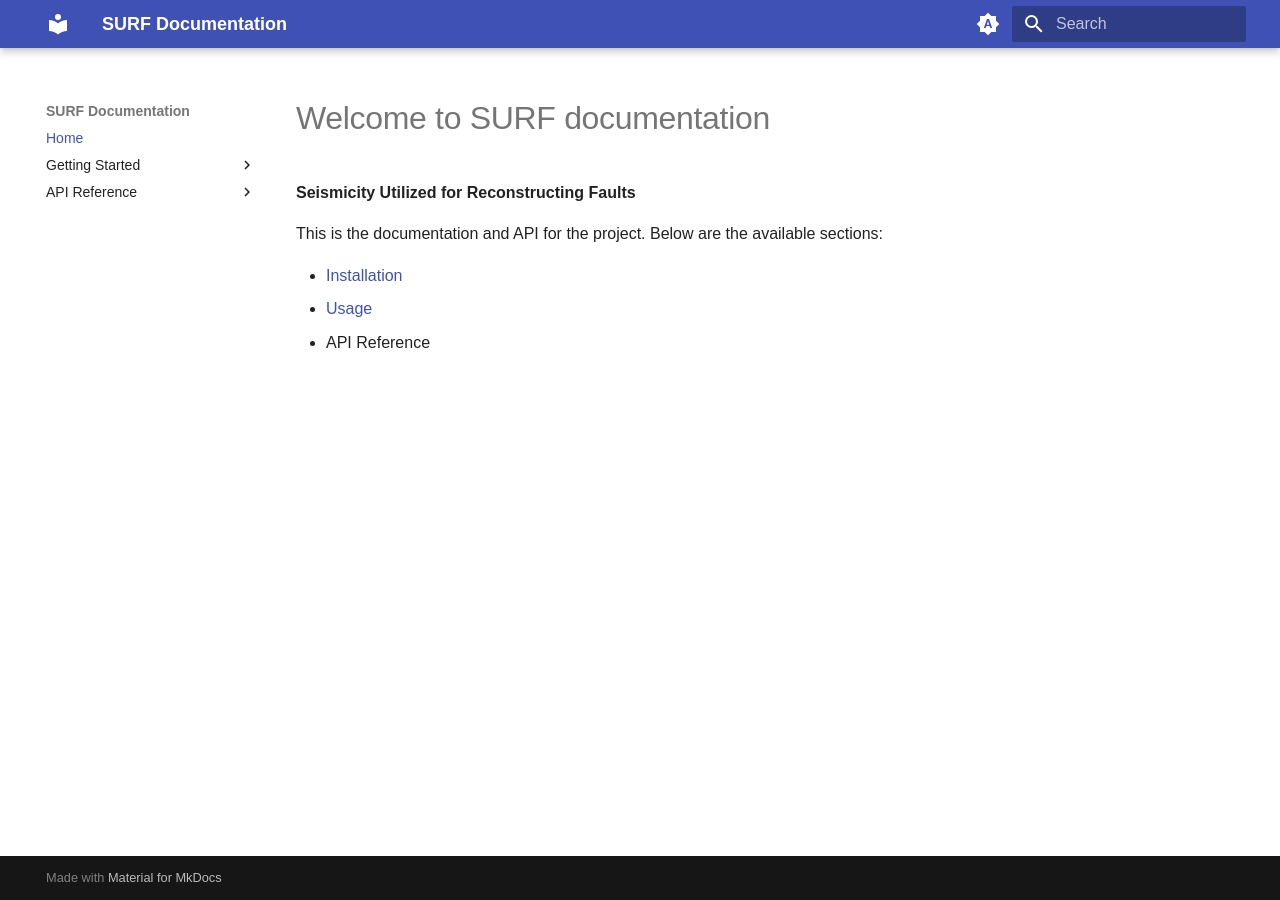
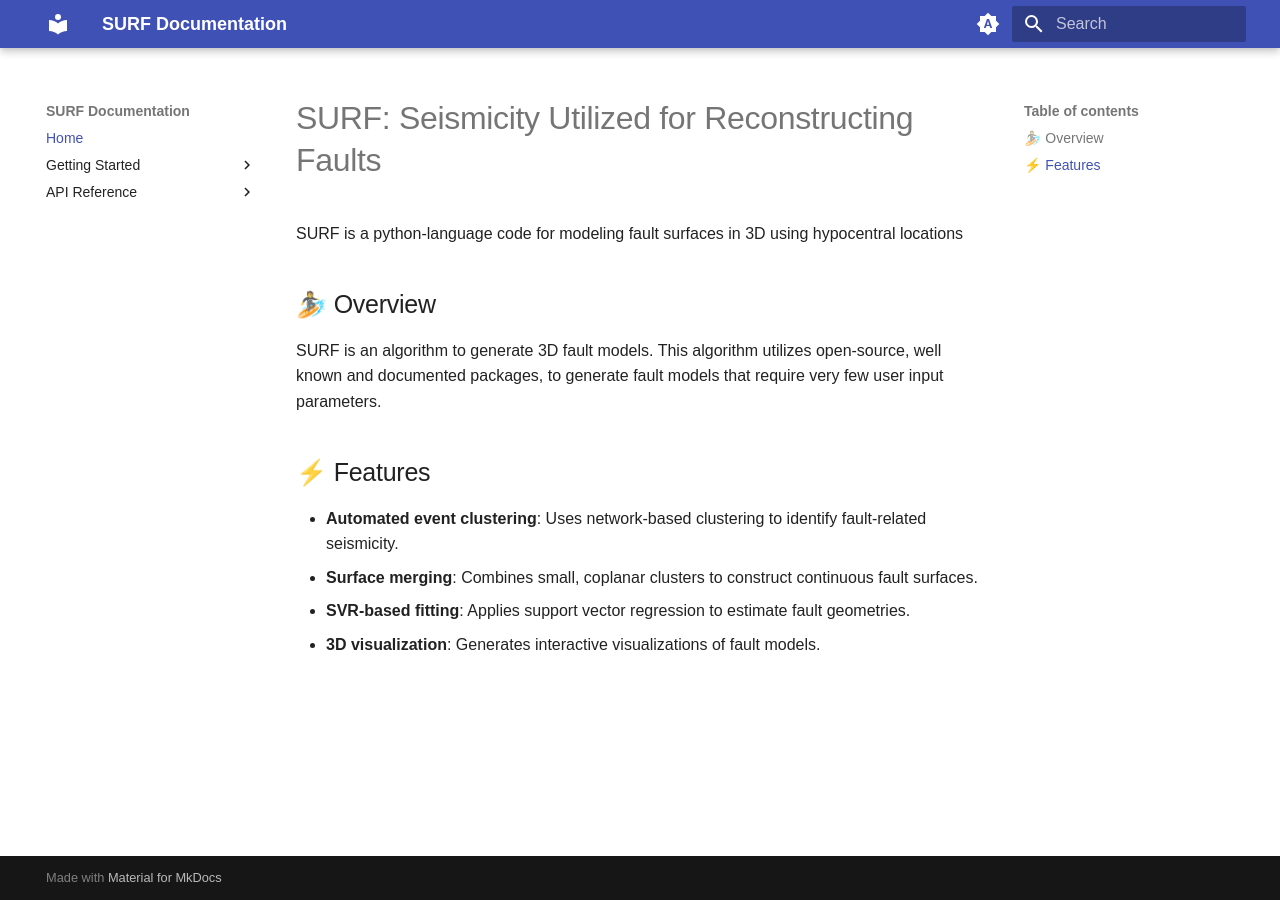
Before and after one commit to travisalongi/surf_doc, an MkDocs documentation site: the page built from docs/index.md, in a window 1280 px wide. Built offline with MkDocs 1.6.1 and Material for MkDocs 9.7.7, drawn with Linux system fonts in a browser that asks for light colours; some web fonts are replaced.

Commit message:
Update the index page

```diff
--- a/docs/index.md
+++ b/docs/index.md
@@ -1,10 +1,13 @@
+# SURF: Seismicity Utilized for Reconstructing Faults
 
-# Welcome to SURF documentation
+SURF is a python-language code for modeling fault surfaces in 3D using hypocentral locations
 
-**Seismicity Utilized for Reconstructing Faults**
 
-This is the documentation and API for the project. Below are the available sections:
+## 🏄 Overview
+SURF is an algorithm to generate 3D fault models. This algorithm utilizes open-source, well known and documented packages, to generate fault models that require very few user input parameters.
 
-- [Installation](installation.md)
-- [Usage](usage.md)
-- API Reference
+## ⚡ Features
+- **Automated event clustering**: Uses network-based clustering to identify fault-related seismicity.
+- **Surface merging**: Combines small, coplanar clusters to construct continuous fault surfaces.
+- **SVR-based fitting**: Applies support vector regression to estimate fault geometries.
+- **3D visualization**: Generates interactive visualizations of fault models.
```
